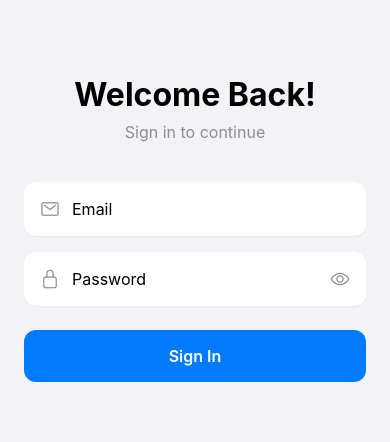
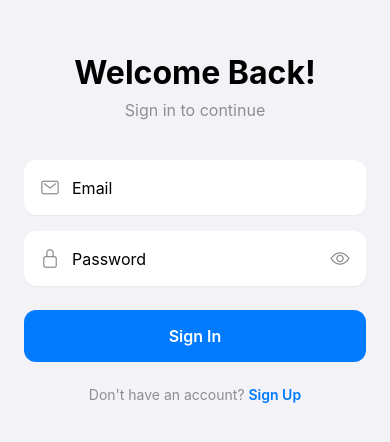
Before and after one commit to wilsonw13/BetBuddy, a React Native app: screen /Login in a window 390 px wide. Shown: the part 194-636 px from the top of the page. Built offline with nearby package versions, Linux system fonts and the light colour scheme; no server answers.

Commit message:
update packages

```diff
--- a/app.json
+++ b/app.json
@@ -11,7 +11,9 @@
       "resizeMode": "contain",
       "backgroundColor": "#ffffff"
     },
-    "assetBundlePatterns": ["**/*"],
+    "assetBundlePatterns": [
+      "**/*"
+    ],
     "ios": {
       "supportsTablet": true,
       "bundleIdentifier": "com.betbuddy.app"
@@ -39,7 +41,9 @@
           "photosPermission": "Allow BetBuddy to access your photos to upload proof for bets.",
           "cameraPermission": "Allow BetBuddy to use your camera to take photos as proof for bets."
         }
-      ]
+      ],
+      "expo-font",
+      "expo-secure-store"
     ]
   }
 }
--- a/src/screens/LoginScreen.tsx
+++ b/src/screens/LoginScreen.tsx
@@ -95,6 +95,13 @@ export default function LoginScreen({ navigation }: any) {
 
           <TouchableOpacity style={styles.loginButton} onPress={handleLogin} disabled={isLoading}>
             {isLoading ? <ActivityIndicator color="white" /> : <Text style={styles.loginButtonText}>Sign In</Text>}
+          </TouchableOpacity>
+        </View>
+
+        <View style={styles.footer}>
+          <Text style={styles.footerText}>Don't have an account? </Text>
+          <TouchableOpacity onPress={() => navigation.navigate("Register")}>
+            <Text style={styles.footerLink}>Sign Up</Text>
           </TouchableOpacity>
         </View>
       </ScrollView>
```
Also changed, not shown: package.json (+16 -14 lines), 2 other files (tests, documents, lock files or other folders).
